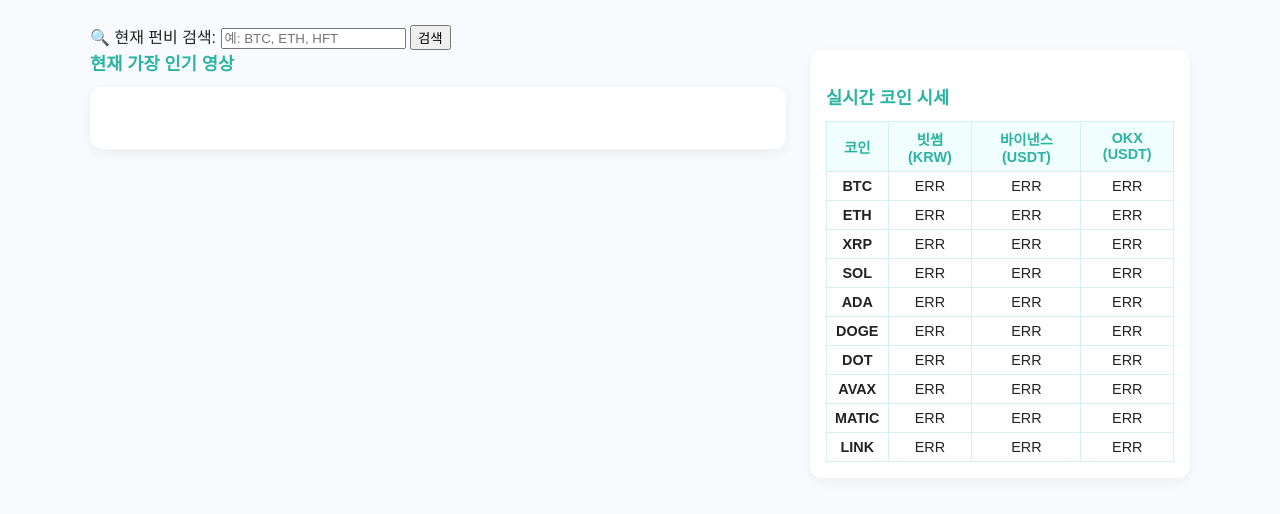
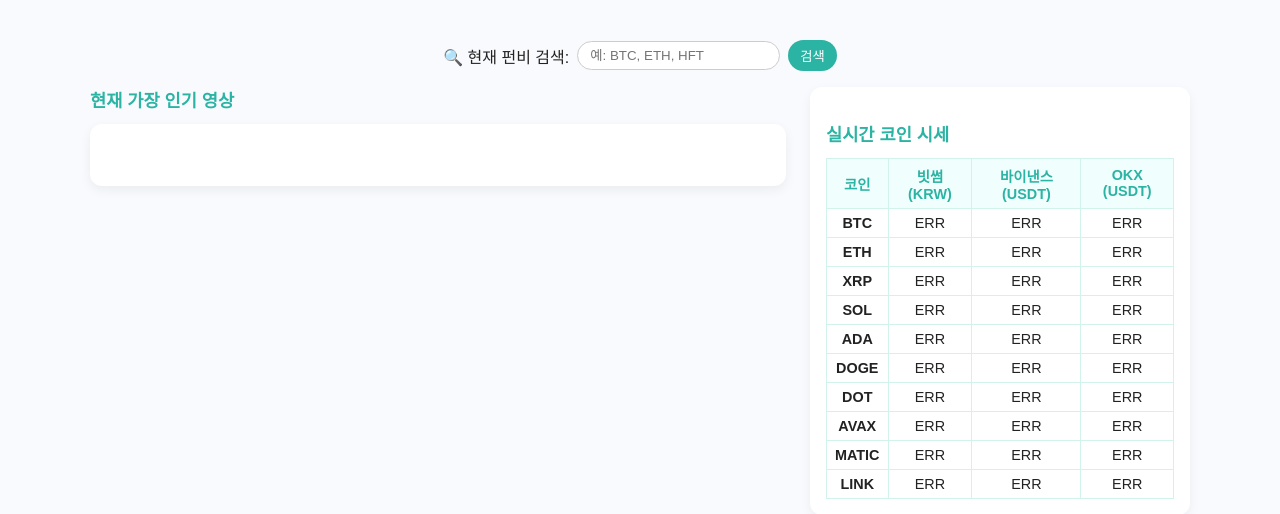
Before and after one commit to 1MinCoinLab/homepage, a Flask app: template templates/index.html in a window 1280 px wide. Shown: the part 116-630 px from the top of the page. Run offline with Flask 3, Linux system fonts and the light colour scheme; the template is opened without the code that fills it, so the values that code supplies are empty.

Commit message:
Update style.css

```diff
--- a/static/style.css
+++ b/static/style.css
@@ -9,6 +9,34 @@ header {
   background: #3de1c9;
   padding: 20px;
   text-align: center;
+}
+.funb-search-wrapper {
+  display: flex;
+  justify-content: center;
+  margin: 16px 0;
+}
+.funb-search-container {
+  display: flex;
+  gap: 8px;
+  align-items: center;
+}
+.funb-search-container input {
+  padding: 6px 12px;
+  border: 1px solid #ccc;
+  border-radius: 20px;
+}
+.funb-search-container button {
+  background-color: #2bb3a3;
+  color: white;
+  border: none;
+  border-radius: 20px;
+  padding: 6px 12px;
+  cursor: pointer;
+}
+#funb-result {
+  text-align: center;
+  margin-top: 10px;
+  font-size: 0.95rem;
 }
 
 .logo {
```
